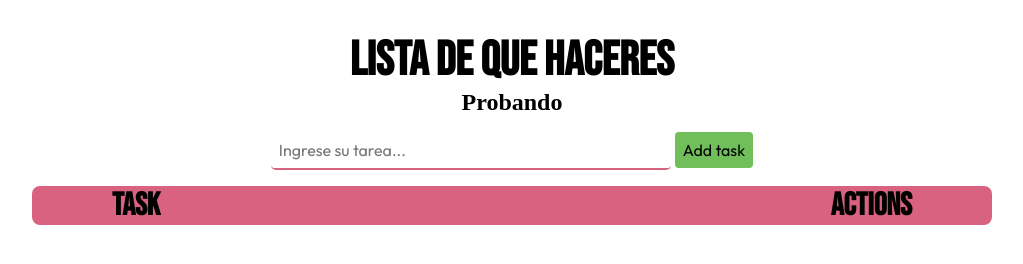
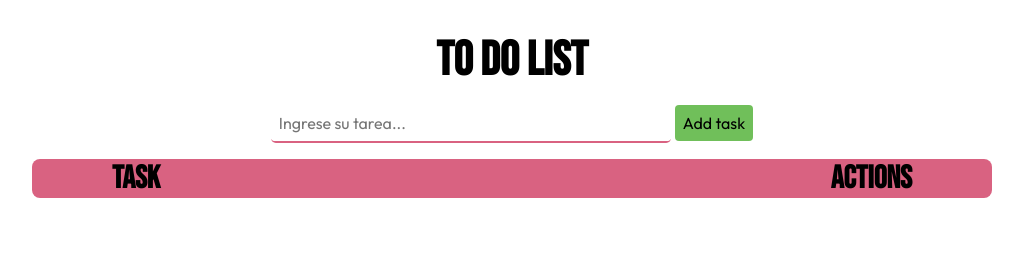
Before and after one commit to Lou2714/Tarea_Linux, a website: page ToDo/index.html in a window 1280 px wide. Shown: the whole page, without its empty margins (128-1151 px from the left). Drawn offline with Linux system fonts and the light colour scheme.

Commit message:
:memo: testing

```diff
--- a/ToDo/index.html
+++ b/ToDo/index.html
@@ -8,8 +8,7 @@
 </head>
 <body>
     <div id="toDo_container">
-        <h1>Lista de Que haceres</h1>
-        <h2>Probando</h2>
+        <h1>To Do List</h1>
         <div id="input_container">
             <input type="text" name="todo" id="todo_input" placeholder="Ingrese su tarea...">
             <button id="add_task">Add task</button>
```
